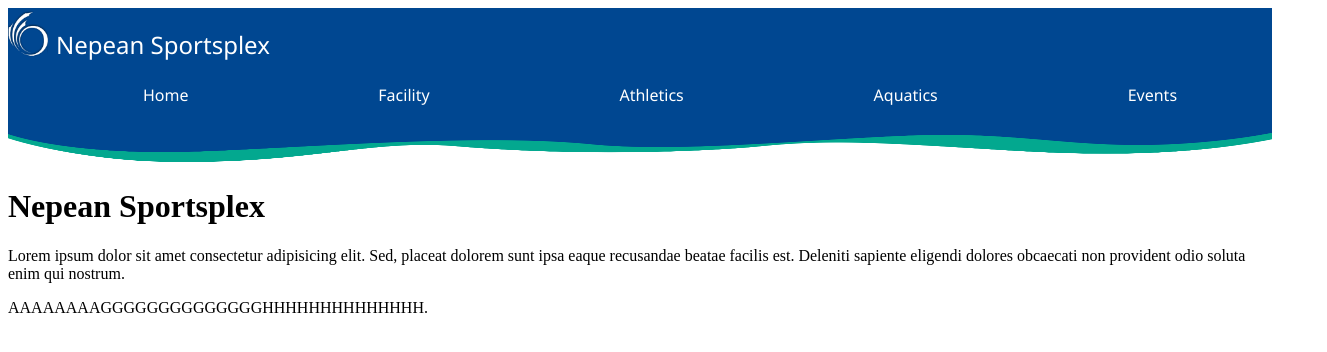
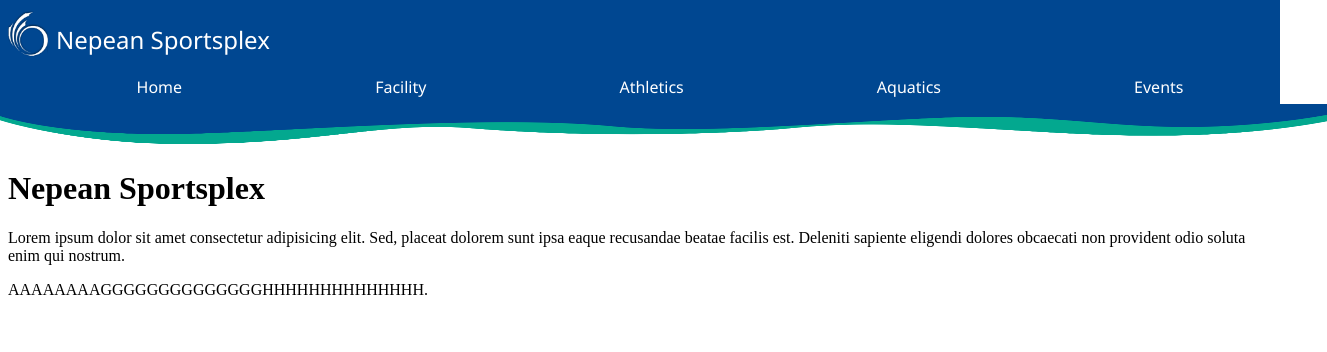
Before and after one commit to imd1005-web-development-winter-2023/assignment-02-garnkai, a plain HTML site: page index.html in a window 1280 px wide. Shown: the whole page, 1327 px wide, since content can reach past the window. Drawn offline with Linux system fonts and the light colour scheme.

Commit message:
header DONE :)

```diff
--- a/style.css
+++ b/style.css
@@ -10,6 +10,9 @@ header{
   display:grid;
   grid-template-rows: 60px;
   grid-template-columns:100%;
+  margin-top:-8px;
+  margin-left:-8px;
+  margin-right:-8px;
   background-color: #004791;
 }
 
@@ -27,6 +30,8 @@ header{
   grid-row-start: 1;
   grid-row-end:2;
   display: flex;
+  margin-top: 8px;
+  margin-left: 8px;
   width: 2.5rem;
   object-fit: cover;
 }
@@ -36,6 +41,8 @@ header{
   grid-column-end: 3;
   grid-row-start: 1;
   grid-row-end:2;
+  margin-left: 8px;
+  margin-top: 23px;
   font-weight: 100;
 }
 
@@ -111,6 +118,9 @@ header{
 }
 
 .banner {
-  width: 100%;
+  width: 105%;
+  margin-top: -10px;
+  margin-left: -8px;
+  margin-right: -8px;
   height: 2.5rem;
 }
```
